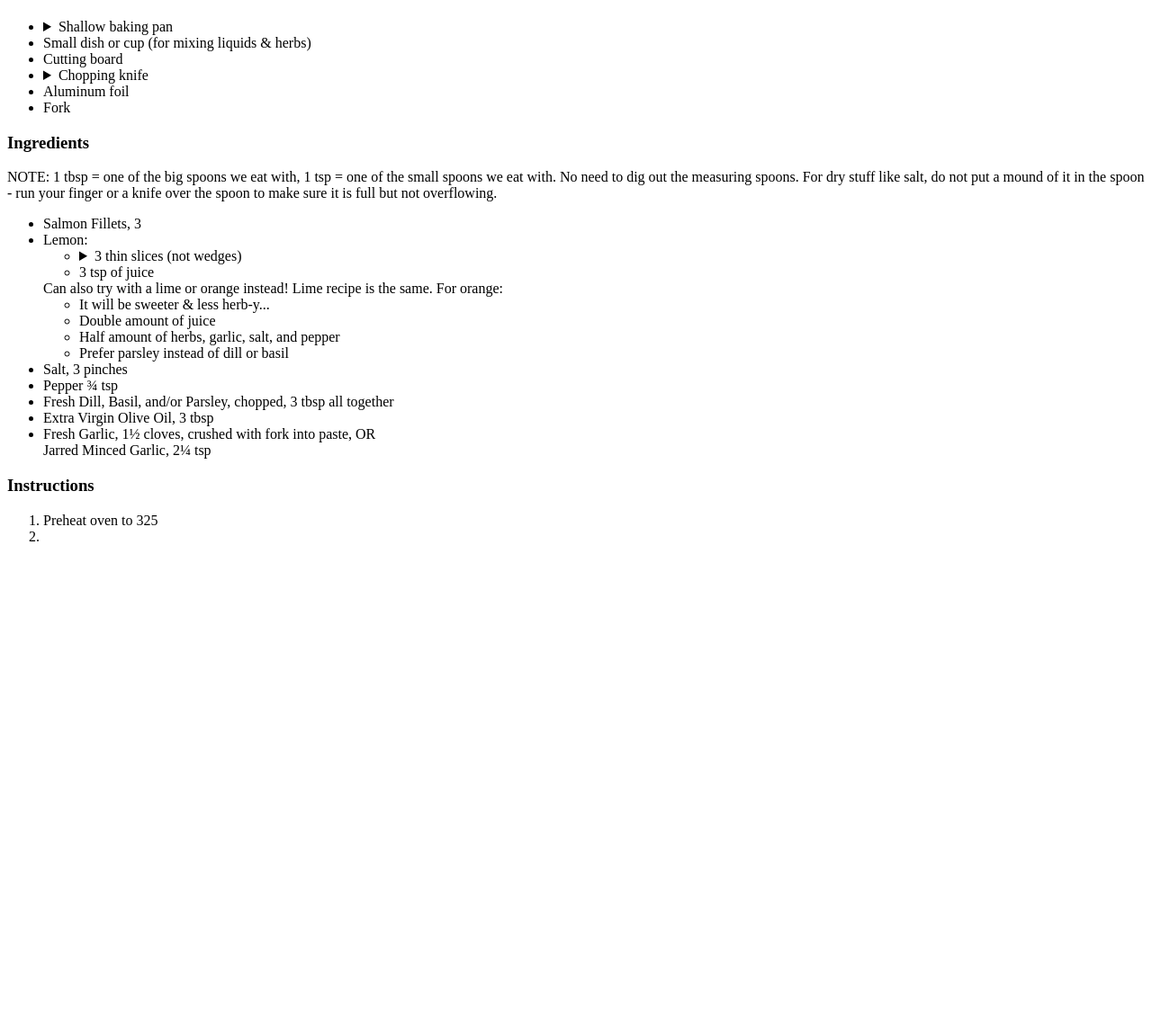
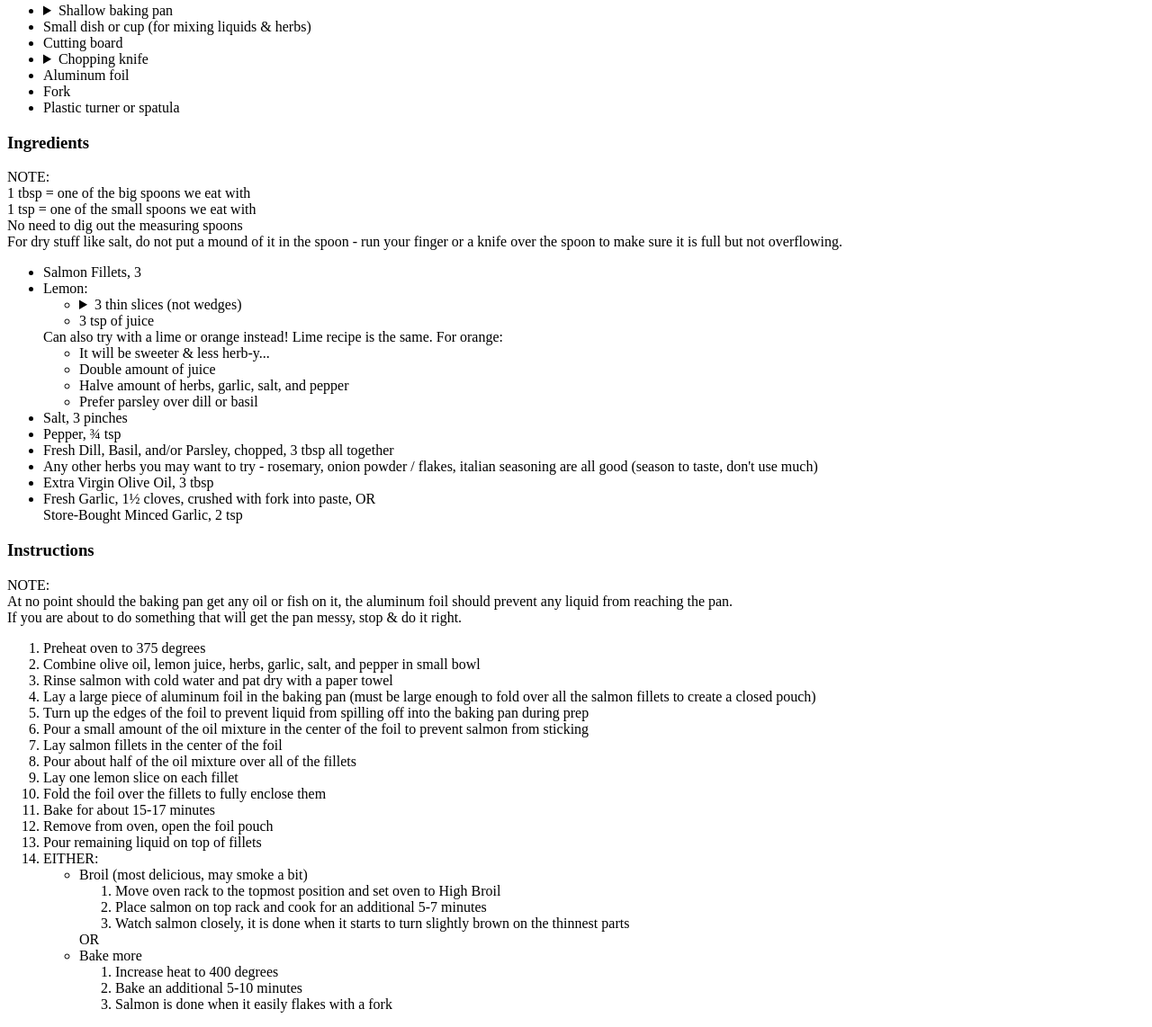
Before and after one commit to originalcvk/king, a plain HTML site: page index.html in a window 1280 px wide. Shown: the part 1000-2142 px from the top of the page at 90% size. Before the commit the page ends 1622 px from the top, so only its background shows below. Drawn offline with Linux system fonts and the light colour scheme.

Commit message:
Finished recipe

```diff
--- a/index.html
+++ b/index.html
@@ -102,6 +102,7 @@
             });
         }
 
+
     </script>
 </head>
 <body onload="updatePortions();">
@@ -135,20 +136,17 @@
 
 <p>If neither is available, Coho Salmon is next best, or just get the darkest red/orange color with
     the least amount of white you can find.</p>
+<details>
+    <summary>Buy FILLETS, not steaks</summary>
+    <img
+            src="includes/steak_vs_fillet.jpg" width="400px"/></details>
 <p>Prefer "wild" over "farmed", but do what works for your budget.</p>
 <p>Prefer "fresh" over "previously frozen" for taste, no effect on health.</p>
 <p>Farmed Atlantic Salmon might be artificially colored, try to avoid it unless it is all they
     have.</p>
 
 <h3>Instructions for the fish guy</h3>
-<p>No matter what you choose:</p>
 <ul>
-    <li>
-        <details>
-            <summary>Buy FILLETS, not steaks</summary>
-            <img
-                    src="includes/steak_vs_fillet.jpg" width="400px"/></details>
-    </li>
     <li>Buy between
         <data value="0.25">X &div; 4</data>
         and
@@ -164,7 +162,7 @@
     <li>Remove the bones</li>
     <li>Cut into
         <data value="1">X</data>
-        fillets (one fillet per portion)
+        equal fillets (one fillet per portion)
     </li>
 </ul>
 <h2>Storage</h2>
@@ -204,12 +202,17 @@
     </li>
     <li>Aluminum foil</li>
     <li>Fork</li>
+    <li>Plastic turner or spatula</li>
 </ul>
 <h3>Ingredients</h3>
-<p>NOTE: 1 tbsp = one of the big spoons we eat with, 1 tsp = one of the small spoons we eat with. No
-    need to dig out the measuring spoons. For dry stuff like salt, do not put a mound of it in the
-    spoon - run your finger or a knife over the spoon to make sure it is full but not
-    overflowing.</p>
+<p>
+    NOTE:<br/>
+    1 tbsp = one of the big spoons we eat with<br/>
+    1 tsp = one of the small spoons we eat with<br/>
+    No need to dig out the measuring spoons<br/>
+    For dry stuff like salt, do not put a mound of it in the spoon - run your finger or a knife over
+    the spoon to make sure it is full but not overflowing.
+</p>
 <ul>
     <li>Salmon Fillets,
         <data value="1">X</data>
@@ -233,21 +236,24 @@
         <ul>
             <li>It will be sweeter &amp; less herb-y...</li>
             <li>Double amount of juice</li>
-            <li>Half amount of herbs, garlic, salt, and pepper</li>
-            <li>Prefer parsley instead of dill or basil</li>
+            <li>Halve amount of herbs, garlic, salt, and pepper</li>
+            <li>Prefer parsley over dill or basil</li>
         </ul>
     </li>
     <li>Salt,
         <data value="1">X</data>
         pinches
     </li>
-    <li>Pepper
+    <li>Pepper,
         <data value="0.25">X &div; 4</data>
         tsp
     </li>
     <li>Fresh Dill, Basil, and/or Parsley, chopped,
         <data value="1">X</data>
         tbsp all together
+    </li>
+    <li>Any other herbs you may want to try - rosemary, onion powder / flakes, italian
+        seasoning are all good (season to taste, don't use much)
     </li>
     <li>Extra Virgin Olive Oil,
         <data value="1">X</data>
@@ -257,16 +263,60 @@
         <data value="0.5">X &div; 2</data>
         cloves, crushed with fork into paste,
         OR<br/>
-        Jarred Minced Garlic,
-        <data value="0.75">X &times; 3/4</data>
+        Store-Bought Minced Garlic,
+        <data value="0.66666666666666666666">X &times; 3/4</data>
         tsp
     </li>
 </ul>
 
 <h3>Instructions</h3>
+<p>
+    NOTE:<br/>
+    At no point should the baking pan get any oil or fish on it, the aluminum foil should prevent
+    any liquid from reaching the pan.<br/>
+    If you are about to do something that will get the pan messy, stop &amp; do it right.
+</p>
 <ol>
-    <li>Preheat oven to 325</li>
-    <li></li>
+    <li>Preheat oven to 375 degrees</li>
+    <li>Combine olive oil, lemon juice, herbs, garlic, salt, and pepper in small bowl</li>
+    <li>Rinse salmon with cold water and pat dry with a paper towel</li>
+    <li>Lay a large piece of aluminum foil in the baking pan (must be large enough to fold
+        over all the salmon fillets to create a closed pouch)
+    </li>
+    <li>Turn up the edges of the foil to prevent liquid from spilling off into the baking pan
+        during prep
+    </li>
+    <li>Pour a small amount of the oil mixture in the center of the foil to prevent salmon from
+        sticking
+    </li>
+    <li>Lay salmon fillets in the center of the foil</li>
+    <li>Pour about half of the oil mixture over all of the fillets</li>
+    <li>Lay one lemon slice on each fillet</li>
+    <li>Fold the foil over the fillets to fully enclose them</li>
+    <li>Bake for about 15-17 minutes</li>
+    <li>Remove from oven, open the foil pouch</li>
+    <li>Pour remaining liquid on top of fillets</li>
+    <li>EITHER:
+        <ul>
+            <li>Broil (most delicious, may smoke a bit)
+                <ol>
+                    <li>Move oven rack to the topmost position and set oven to High Broil</li>
+                    <li>Place salmon on top rack and cook for an additional 5-7 minutes</li>
+                    <li>Watch salmon closely, it is done when it starts to turn slightly brown on
+                        the thinnest parts
+                    </li>
+                </ol>
+            </li>
+            OR
+            <li>Bake more
+                <ol>
+                    <li>Increase heat to 400 degrees</li>
+                    <li>Bake an additional 5-10 minutes</li>
+                    <li>Salmon is done when it easily flakes with a fork</li>
+                </ol>
+            </li>
+        </ul>
+    </li>
 </ol>
 </body>
 </html>
```
